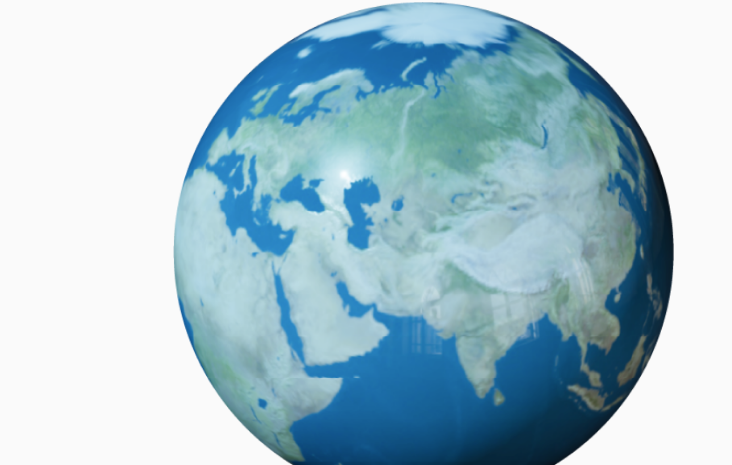
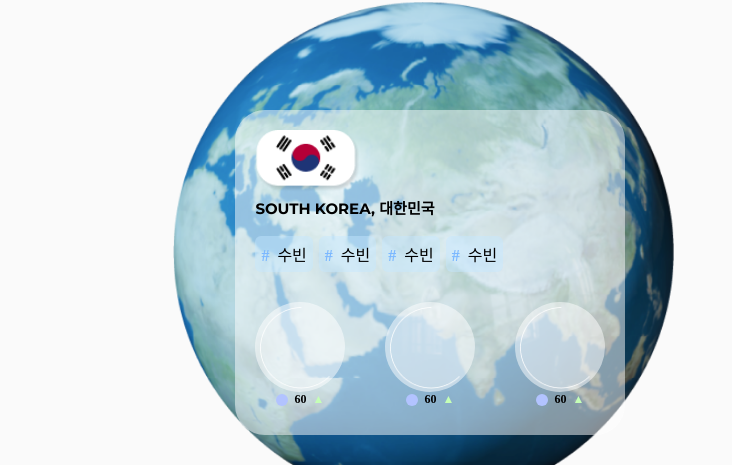
Before and after one commit to hanyoonseok/NEWSTUDY, a React app in the folder front/: page /nationsnews in a window 1280 px wide. Shown: the part 182-647 px from the top of the page, 0-732 px from the left. Built offline with nearby package versions, Linux system fonts and the light colour scheme; a web font is replaced by a local one.

Commit message:
feat: 🎸 #6 나라별 기사 목록 나라 정보 폼 작성
나라 클릭하면 나오는 반 투명 폼 작성

✅ Closes: #6

```diff
--- a/front/src/pages/NationsNewsList/index.jsx
+++ b/front/src/pages/NationsNewsList/index.jsx
@@ -1,10 +1,14 @@
 import { useCallback, useState } from "react";
+import { FontAwesomeIcon } from "@fortawesome/react-fontawesome";
+import { faCircle } from "@fortawesome/free-solid-svg-icons";
 
 import "./style.scss";
 import NewsCard from "components/NewsCard";
 import Filter from "components/Filter";
 import FilterModal from "components/FilterModal";
 import Temp from "assets/temp.jpg";
+import Kor from "assets/kor.jpg";
+import TrendDesign from "assets/trend-circle-design.png";
 
 export default function NationsNewsList() {
   const [isModalOpen, setIsModalOpen] = useState(false);
@@ -128,6 +132,53 @@ export default function NationsNewsList() {
     <section className="nationsnews-container">
       <article className="nationsnews-globe-container">
         <img src={Temp} alt="" className="globe-img" />
+        <div className="nation-info-card">
+          <img src={Kor} alt="" className="nation-info-flag" />
+          <h1 className="nation-info-name">SOUTH KOREA, 대한민국</h1>
+          <div className="nation-info-taglist">
+            <div className="nation-info-tag">
+              <b>#</b> &nbsp;수빈
+            </div>
+            <div className="nation-info-tag">
+              <b>#</b> &nbsp;수빈
+            </div>
+            <div className="nation-info-tag">
+              <b>#</b> &nbsp;수빈
+            </div>
+            <div className="nation-info-tag">
+              <b>#</b> &nbsp;수빈
+            </div>
+          </div>
+          <div className="nation-info-trendlist">
+            <div className="nation-info-trend">
+              <div className="trend-circle">
+                <img src={TrendDesign} alt="" className="trend-circle-design" />
+              </div>
+              <div className="trend-amount">
+                <FontAwesomeIcon icon={faCircle} /> &nbsp;&nbsp; <b>60 </b>
+                &nbsp; ▲
+              </div>
+            </div>
+            <div className="nation-info-trend">
+              <div className="trend-circle">
+                <img src={TrendDesign} alt="" className="trend-circle-design" />
+              </div>
+              <div className="trend-amount">
+                <FontAwesomeIcon icon={faCircle} /> &nbsp;&nbsp; <b>60 </b>
+                &nbsp; ▲
+              </div>
+            </div>
+            <div className="nation-info-trend">
+              <div className="trend-circle">
+                <img src={TrendDesign} alt="" className="trend-circle-design" />
+              </div>
+              <div className="trend-amount">
+                <FontAwesomeIcon icon={faCircle} /> &nbsp;&nbsp; <b>60 </b>
+                &nbsp; ▲
+              </div>
+            </div>
+          </div>
+        </div>
       </article>
       <article className="nationsnews-list-container">
         <div className="list-title-container">
--- a/front/src/pages/NationsNewsList/style.scss
+++ b/front/src/pages/NationsNewsList/style.scss
@@ -16,7 +16,98 @@
   .nationsnews-globe-container {
     width: 55%;
     height: 100%;
+    position: relative;
     @include FLEX-CENTER;
+
+    .nation-info-card {
+      position: absolute;
+      top: 30%;
+      left: 20%;
+      width: rem(390);
+      height: rem(325);
+      background-color: rgba(255, 255, 255, 0.5);
+      border-radius: 30px;
+      padding: rem(20) rem(20);
+      @include FLEX-COLUMN;
+
+      @media (max-width: 480px) {
+        top: 50%;
+        left: 50%;
+        transform: translate(-50%, -50%);
+      }
+
+      .nation-info-flag {
+        width: rem(106);
+        height: rem(62);
+      }
+
+      .nation-info-name {
+        font-size: rem(15);
+        font-family: $eng-title-font;
+        margin-top: rem(5);
+        width: 100%;
+        white-space: nowrap;
+        overflow: hidden;
+        text-overflow: ellipsis;
+      }
+
+      .nation-info-taglist {
+        margin-top: rem(18);
+        width: 100%;
+        @include FLEX-ALIGN-CENTER;
+
+        .nation-info-tag {
+          padding: rem(6);
+          background-color: rgba(195, 230, 255, 0.45);
+          border-radius: 6px;
+          b {
+            color: #7cb8ff;
+          }
+        }
+        .nation-info-tag + .nation-info-tag {
+          margin-left: 6px;
+        }
+      }
+
+      .nation-info-trendlist {
+        @include FLEX-BETWEEN;
+        width: 100%;
+        margin-top: rem(30);
+
+        .nation-info-trend {
+          @include FLEX-COLUMN;
+
+          .trend-circle {
+            width: rem(90);
+            height: rem(90);
+            position: relative;
+            background-color: rgba(255, 255, 255, 0.5);
+            border-radius: 999px;
+
+            .trend-circle-design {
+              position: absolute;
+              top: rem(4.45);
+              left: rem(4.45);
+              width: rem(69.68);
+              height: rem(82.34);
+            }
+          }
+
+          .trend-amount {
+            font-family: $kor-font;
+            font-size: rem(12);
+            color: #c5ffb6;
+            @include FLEX-CENTER;
+            b {
+              color: #000;
+            }
+            svg {
+              color: #b2c3ff;
+            }
+          }
+        }
+      }
+    }
 
     .globe-img {
       width: 80%;
```
Also changed, not shown: front/src/assets/trend-circle-design.png (added).
